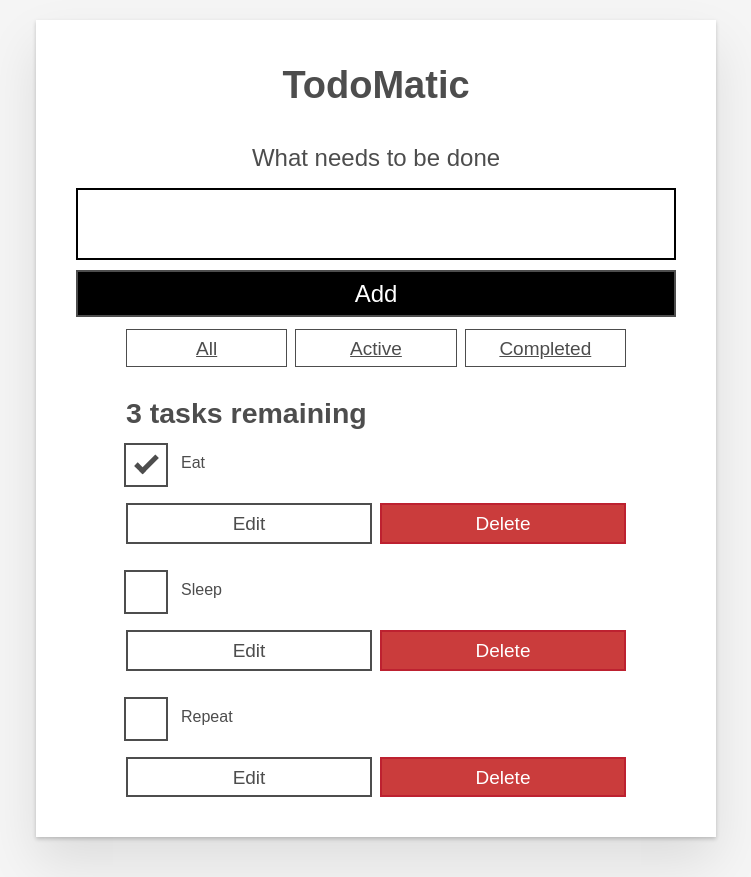
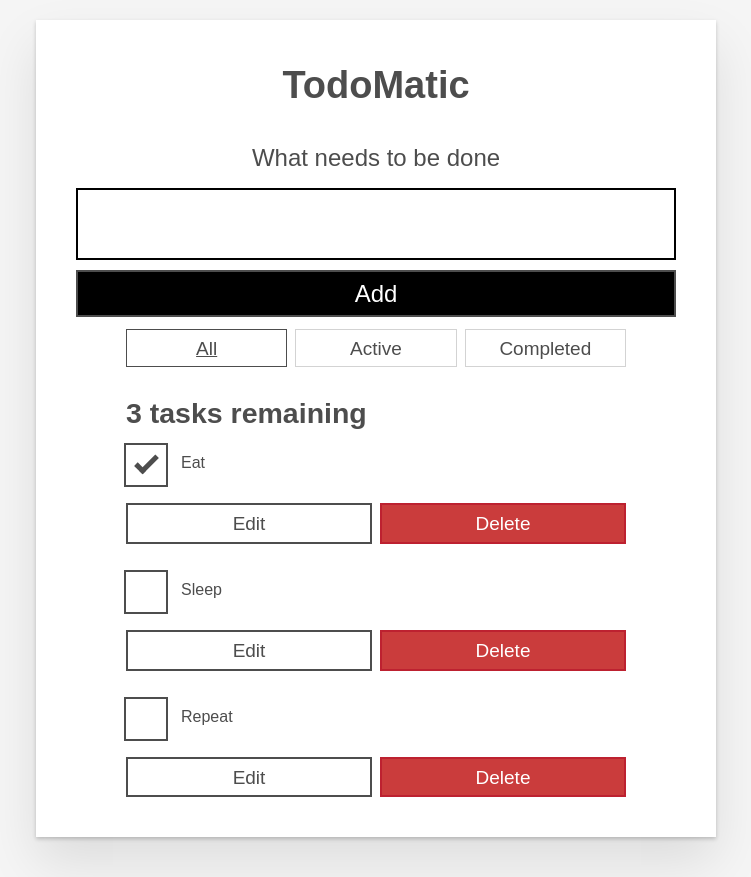
Before and after one commit to he1995/moz-todo-react, a React (Create React App) app: page / in a window 1280 px wide. Shown: the whole page, without its empty margins (264-1015 px from the left). Built offline with nearby package versions, Linux system fonts and the light colour scheme; the HTML template or start-up script is replaced by a standard one.

Commit message:
finish filtering

```diff
--- a/src/App.js
+++ b/src/App.js
@@ -1,12 +1,36 @@
 import FilterButton from "./components/FilterButton";
 import Form from "./components/Form";
 import Todo from "./components/Todo";
-import { useState } from "react";
+import { useRef, useState } from "react";
 import { nanoid } from "nanoid";
 
 export default function App(props) {
 
+  const headRef = useRef(null);
+
   const [tasks, setTasks] = useState(props.tasks);
+
+  const [filter, setFilter] = useState("All");
+
+  const FILTER_MAP = {
+    All: () => true,
+    Active: (task) => !task.completed,
+    Completed: (task) => task.completed,
+  };
+
+  const FILTER_NAMES = Object.keys(FILTER_MAP);
+
+  const filterList = FILTER_NAMES.map((name) => (
+    <FilterButton
+      key={name}
+      name={name}
+      isPressed={name === filter}
+      setFilter={setFilter}
+    />
+  ));
+
+
+
 
   function addTask(name) {
     const newTask = { id: `todo-${nanoid()}`, name, completed: false };
@@ -50,7 +74,9 @@ export default function App(props) {
   }
 
 
-  const taskList = tasks.map((task) => (
+  const taskList = tasks
+    .filter(FILTER_MAP[filter])
+    .map((task) => (
       <Todo
         id={task.id}
         name={task.name}
@@ -62,19 +88,18 @@ export default function App(props) {
       />
     ));
 
+
   const tasksNoun = taskList.length !== 1 ? "tasks" : "task";
   const headingText = `${taskList.length} ${tasksNoun} remaining`;
 
   return (
     <div className="todoapp stack-large">
-      <h1>TodoMatic</h1>
+      <h1 onClick={() => { console.log(headRef)}}>TodoMatic</h1>
       <Form onSubmit={addTask} />
       <div className="filters btn-group stack-exception">
-        <FilterButton filterName="All" />
-        <FilterButton filterName="Active" />
-        <FilterButton filterName="Completed" />
+        {filterList}
       </div>
-      <h2 id="list-heading">{headingText}</h2>
+      <h2 id="list-heading" ref={headRef}>{headingText}</h2>
       <ul
         role="list"
         className="todo-list stack-large stack-exception"
--- a/src/components/FilterButton.js
+++ b/src/components/FilterButton.js
@@ -1,13 +1,15 @@
 import React from "react";
 
-function FilterButton(props) {
+export default function FilterButton(props) {
   return (
-    <button type="button" className="btn toggle-btn" aria-pressed="true">
+    <button
+      type="button"
+      className={"btn toggle-btn"}
+      aria-pressed={props.isPressed}
+      onClick={() => props.setFilter(props.name)}>
       <span className="visually-hidden">Show </span>
-      <span>{props.filterName}</span>
+      <span>{props.name}</span>
       <span className="visually-hidden"> tasks</span>
     </button>
   );
 }
-
-export default FilterButton;
```
Lines whose indentation alone changed are shown as unchanged.
